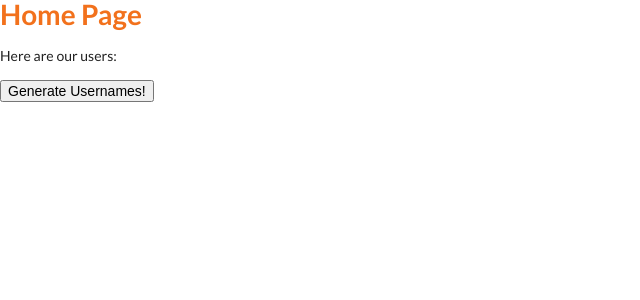
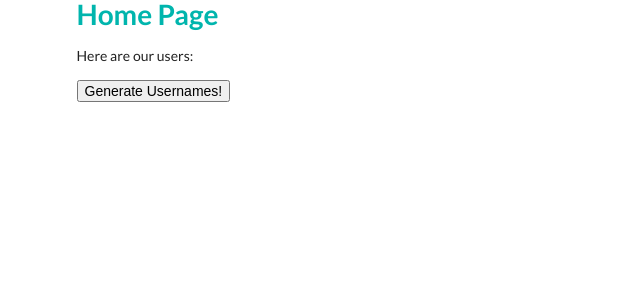
Before and after one commit to CP11B/project_devops, a Flask app: page / in a window 1280 px wide. Shown: the top 300 px of the page, without its empty margins (0-640 px from the left). Run offline with Flask 2, Linux system fonts and the light colour scheme; data that the repository does not hold is empty; some libraries are stand-ins or nearby versions.

Commit message:
colour change

```diff
--- a/frontend/application/templates/index.html
+++ b/frontend/application/templates/index.html
@@ -6,9 +6,8 @@
 {% endblock head %}
 
 {% block body_content %}
-    <div class="container">
-
-    <h1 class="ui orange header">Home Page</h1>
+    <div class="ui container">
+    <h1 class="ui teal header">Home Page</h1>
 
     <p>Here are our users:</p>
     <form action="/" method="get">
```
